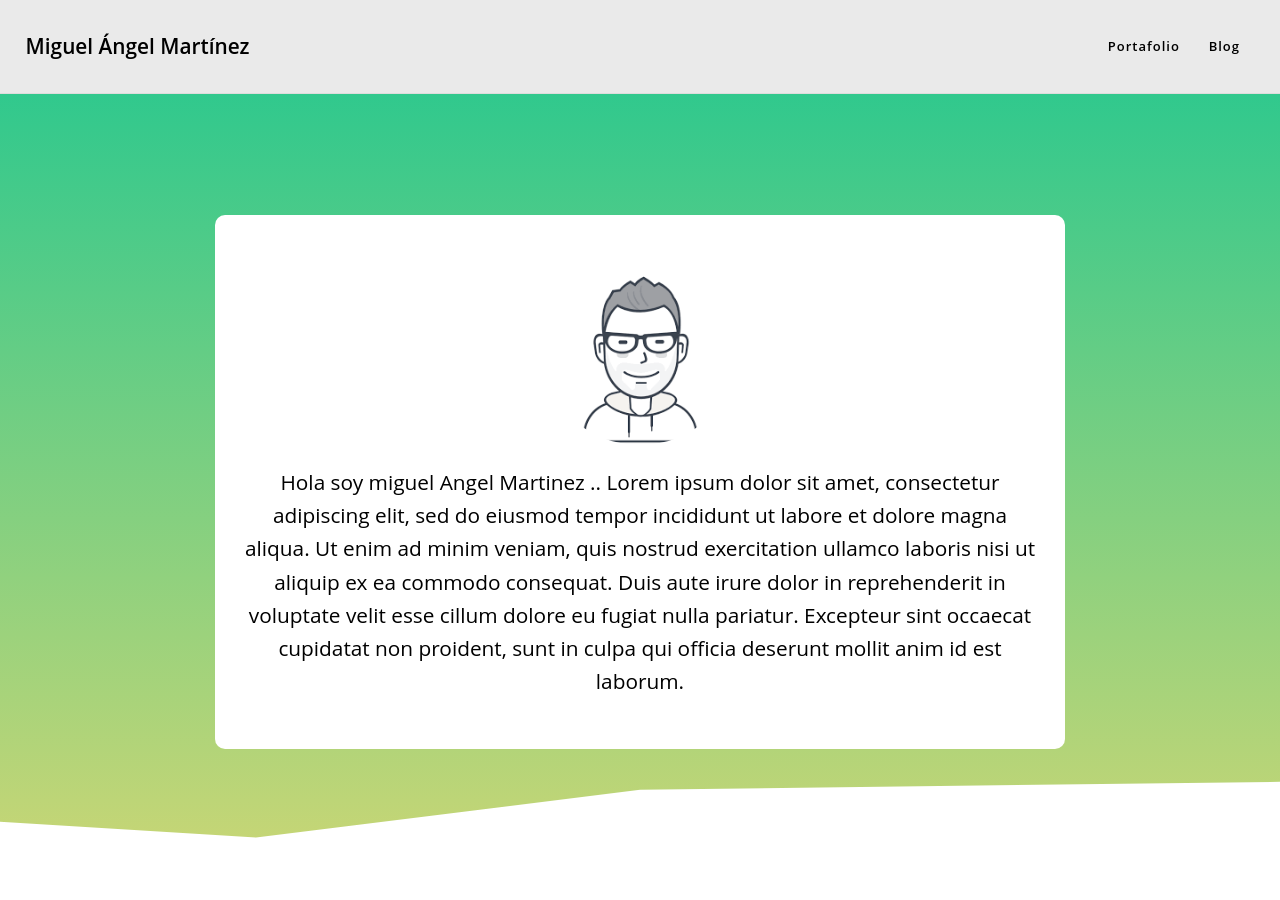
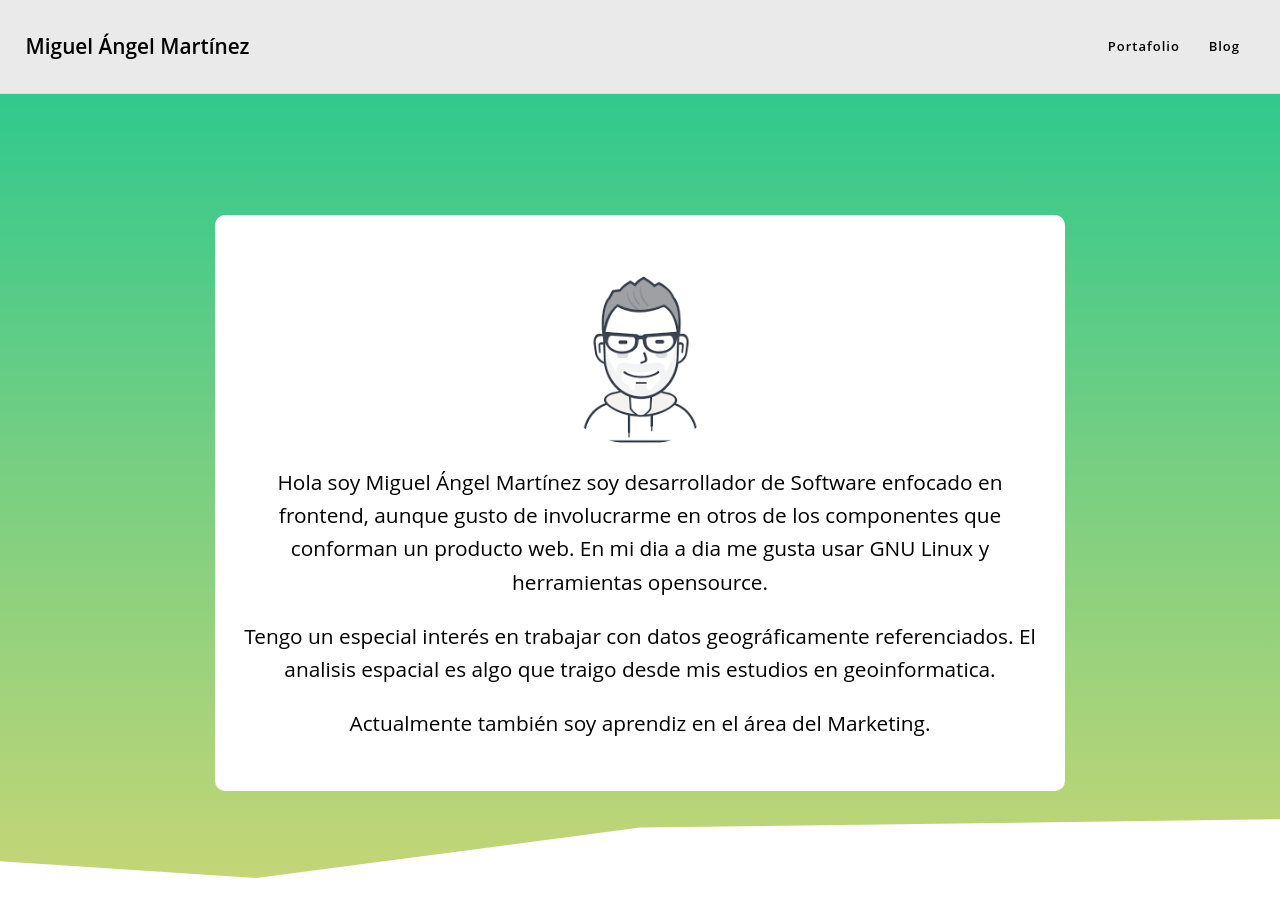
Before and after one commit to migueldnt/migueldnt.dev, a Jekyll site: the page built from index.md, in a window 1280 px wide and 900 px high. Built offline with Jekyll 4.4.1, drawn with Linux system fonts in a browser that asks for light colours.

Commit message:
actualizacion descripcion y reseña index

```diff
--- a/_config.yml
+++ b/_config.yml
@@ -1,6 +1,6 @@
-title: "@miguel_dnt"
+title: "migueldnt.dev"
 description: >-
-    Esta es alguna descripcion para mi sitio
+    Software Developer. #GIS #Marketing
 
 url: "https://migueldnt.dev"
 
--- a/index.md
+++ b/index.md
@@ -3,4 +3,8 @@ layout: home
 title: Miguel Angel Martinez Gonzalez
 ---
 
-Hola soy miguel Angel Martinez .. Lorem ipsum dolor sit amet, consectetur adipiscing elit, sed do eiusmod tempor incididunt ut labore et dolore magna aliqua. Ut enim ad minim veniam, quis nostrud exercitation ullamco laboris nisi ut aliquip ex ea commodo consequat. Duis aute irure dolor in reprehenderit in voluptate velit esse cillum dolore eu fugiat nulla pariatur. Excepteur sint occaecat cupidatat non proident, sunt in culpa qui officia deserunt mollit anim id est laborum.
+Hola soy Miguel Ángel Martínez soy desarrollador de Software enfocado en frontend, aunque gusto de involucrarme en  otros de los componentes que conforman un producto web. En mi dia a dia me gusta usar GNU Linux y herramientas opensource.
+
+Tengo un especial interés en trabajar con datos geográficamente referenciados. El analisis espacial es algo que traigo desde mis estudios en geoinformatica.
+
+Actualmente también soy aprendiz en el área del Marketing.
```
